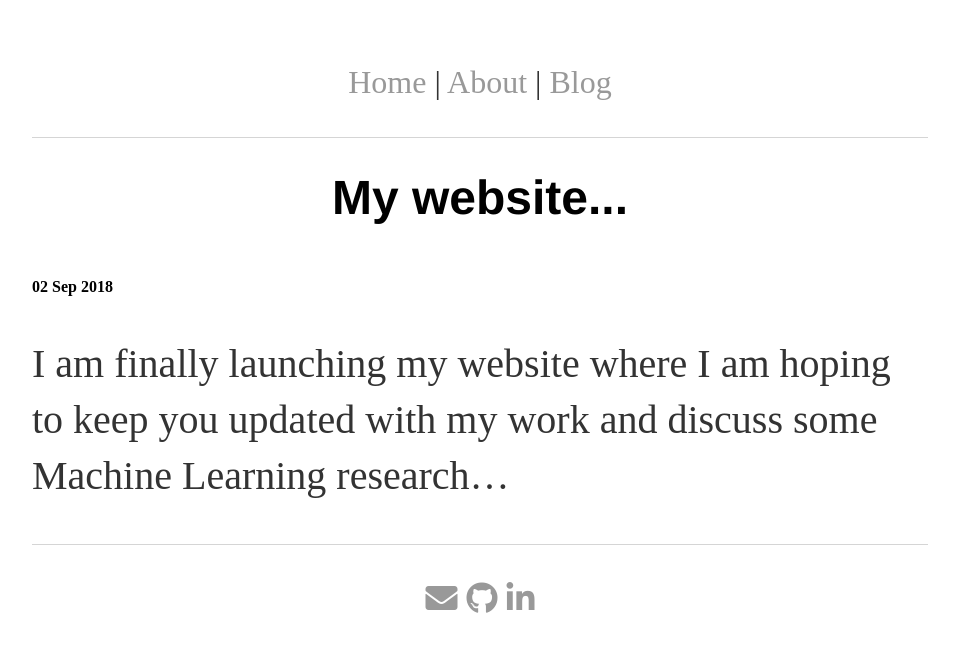
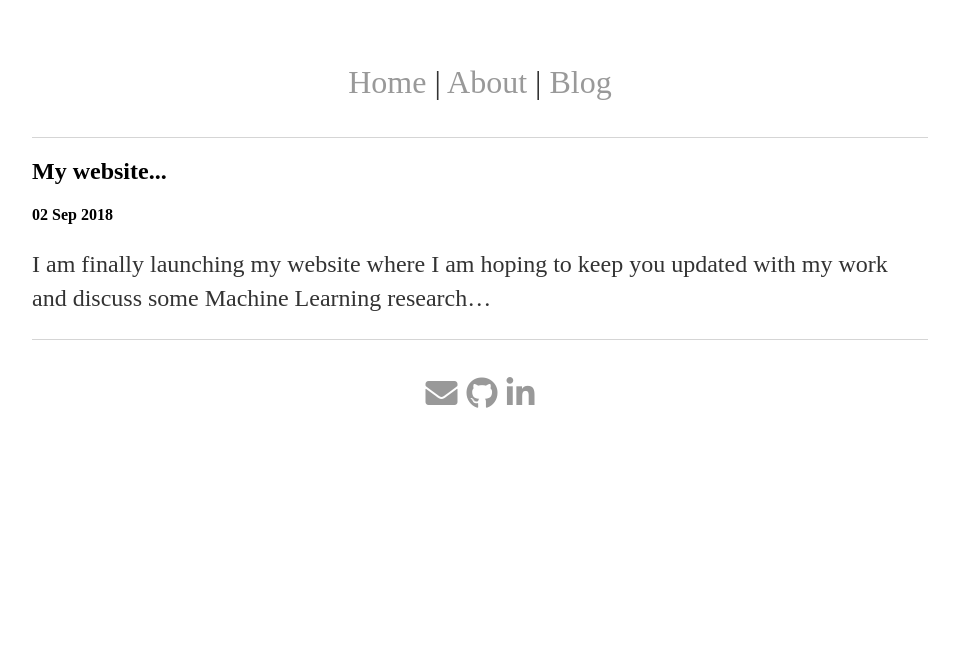
Before and after one commit to BiagioAntonelli/BiagioAntonelli.github.io, a Jekyll site: the page built from _posts/2018-09-02-Biagio-Antonelli-site-launched.md, in a window 1280 px wide. Shown: the top 652 px of the page, without its empty margins (160-1119 px from the left). Built offline with Jekyll 4.4.1, drawn with Linux system fonts in a browser that asks for light colours.

Commit message:
minor fix

```diff
--- a/_layouts/default.html
+++ b/_layouts/default.html
@@ -7,11 +7,10 @@
 
 
     <link rel="stylesheet" type="text/css" href="/css/main.css">
-
-
   </head>
 
   <body>
+
     <header>
       <p align="center"><a href="/">Home</a> | <a href="/about">About</a> | <a href="/blog">Blog</a></p>
     </header>
--- a/_layouts/post.html
+++ b/_layouts/post.html
@@ -2,11 +2,14 @@
 layout: default
 ---
 <script src="https://cdn.mathjax.org/mathjax/latest/MathJax.js?config=TeX-AMS-MML_HTMLorMML" type="text/javascript"></script>
-<h1>{{ page.title }}</h1>
+
 
 
 
 <div class="post">
+  <h2>{{ page.title }}</h2>
   <h4 class="meta">{{ page.date | date_to_string }}</h4>
+  <p>
   {{ content }}
+  </p>
 </div>
--- a/blog/index.html
+++ b/blog/index.html
@@ -1,10 +1,9 @@
 ---
 layout: default
 ---
-<h1>{{ page.title }}</h1>
+<!-- <h1>{{ page.title }}</h1> -->
 <ul class="posts">
-
 	{% for post in site.posts %}
-	<li><span>{{ post.date | date_to_string }}</span> » <a href="{{ post.url }}" title="{{ post.title }}">{{ post.title }}</a></li>
+	<span>{{ post.date | date_to_string }}</span> » <a href="{{ post.url }}" title="{{ post.title }}">{{ post.title }}</a>
 	{% endfor %}
 </ul>
--- a/css/main.css
+++ b/css/main.css
@@ -51,13 +51,14 @@
     border-bottom: 1px solid #d5d5d5;
 }
 
-ul.posts {
+.posts {
     margin: 20px auto 40px;
     font-size: 1.5em;
 }
 
-ul.posts li {
+.posts li {
     list-style: none;
+    font-size: 1.5em;
 }
 
 
@@ -65,8 +66,12 @@
     display: flex;
     flex-wrap: wrap;
     justify-content: center;
+    /* font-size: 1.0em; */
   }
 
+.container p {
+    font-size: 1.5em;
+  }
 
 .container .container-item {
     width: 400px;
```
Also changed, not shown: README.md.
